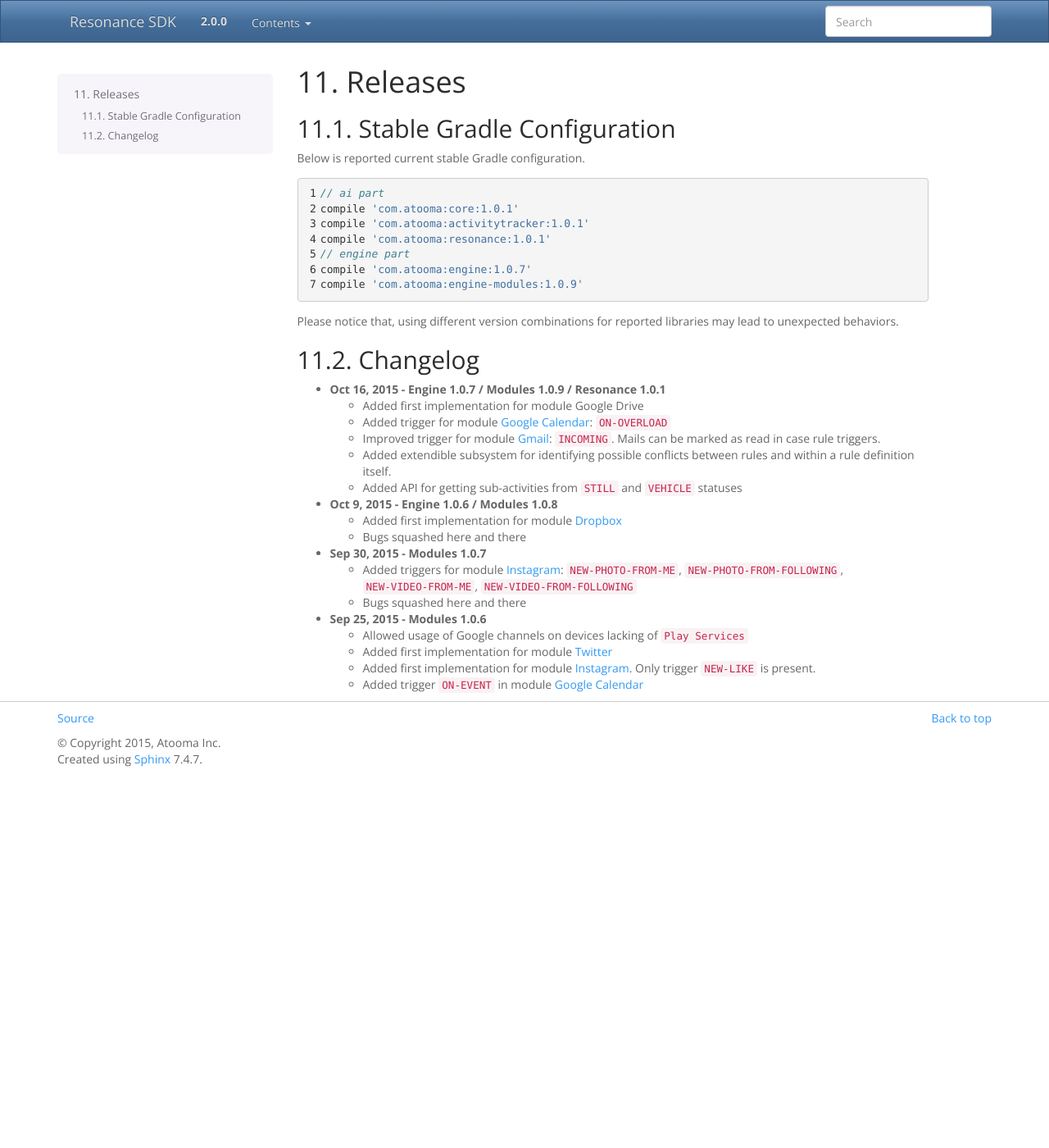
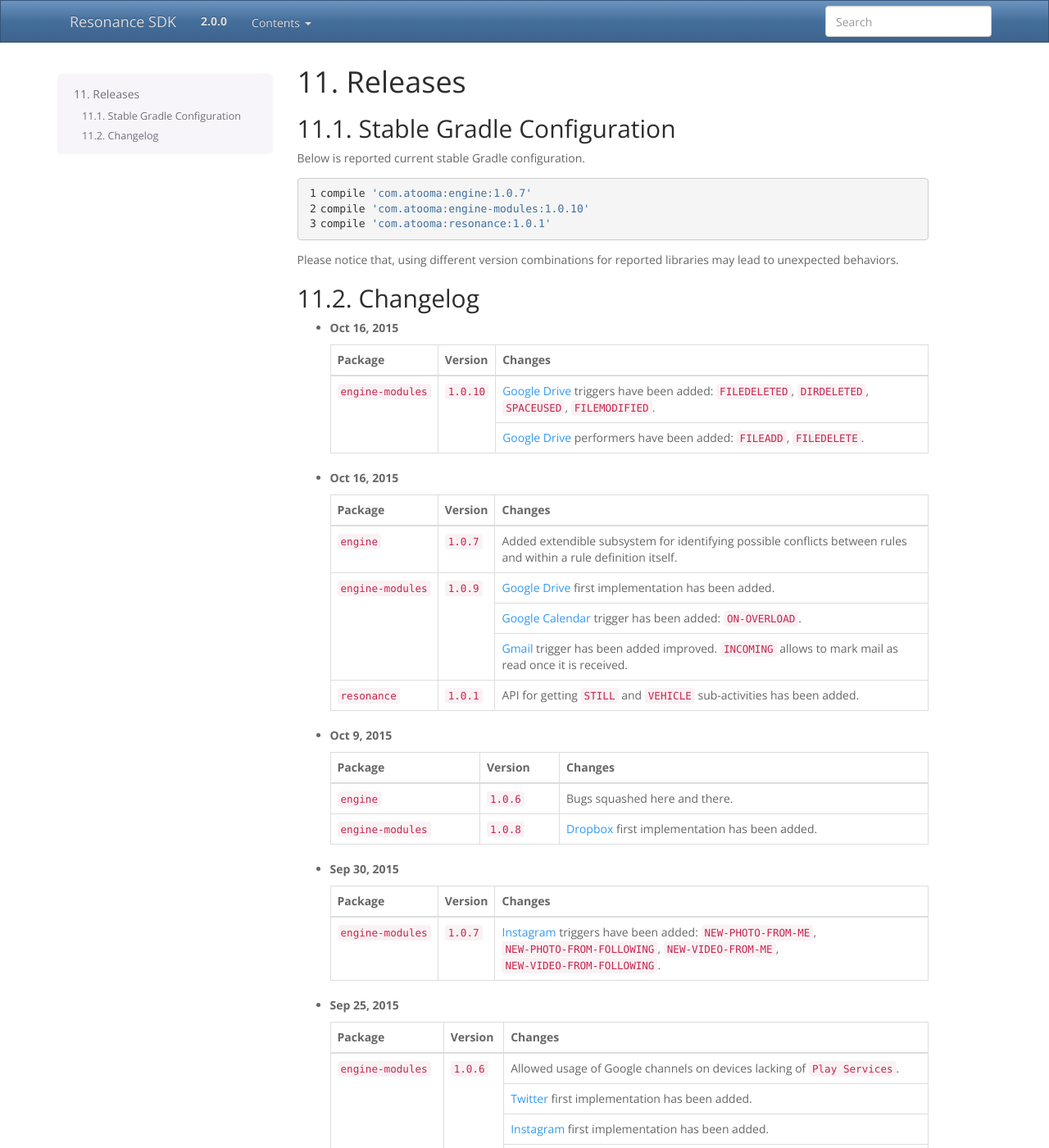
Before and after one commit to atooma/doc-resonance-sdk, a Sphinx documentation site: the page built from docs/source/releases.rst, in a window 1280 px wide and 1400 px high. Shown: the whole window at 82% size. Built offline with Sphinx 7.4.7, drawn with Linux system fonts in a browser that asks for light colours; some of the changed text lies outside the part shown.

Commit message:
Updated changeling layout

```diff
--- a/docs/source/releases.rst
+++ b/docs/source/releases.rst
@@ -11,49 +11,87 @@ Below is reported current stable Gradle configuration.
 .. code-block:: groovy
   :linenos:
 
-  // ai part
-  compile 'com.atooma:core:1.0.1'
-  compile 'com.atooma:activitytracker:1.0.1'
+  compile 'com.atooma:engine:1.0.7'
+  compile 'com.atooma:engine-modules:1.0.10'
   compile 'com.atooma:resonance:1.0.1'
-  // engine part
-  compile 'com.atooma:engine:1.0.7'
-  compile 'com.atooma:engine-modules:1.0.9'
 
 Please notice that, using different version combinations for reported libraries may lead to unexpected behaviors.
 
 Changelog
 ---------------------------------------
 
-* **Oct 16, 2015 - Engine 1.0.7 / Modules 1.0.9 / Resonance 1.0.1**
+* **Oct 16, 2015**
 
-  * Added first implementation for module Google Drive
+  .. cssclass:: table-bordered
 
-  * Added trigger for module :ref:`module-gcalendar`: ``ON-OVERLOAD``
+  +-----------------------+--------------+--------------------------------------------------------------------+
+  | Package               | Version      | Changes                                                            |
+  +=======================+==============+====================================================================+
+  | ``engine-modules``    | ``1.0.10``   | :ref:`module-gdrive` triggers have been added: ``FILEDELETED``,    |
+  |                       |              | ``DIRDELETED``, ``SPACEUSED``, ``FILEMODIFIED``.                   |
+  |                       |              +--------------------------------------------------------------------+
+  |                       |              | :ref:`module-gdrive` performers have been added: ``FILEADD``,      |
+  |                       |              | ``FILEDELETE``.                                                    |
+  +-----------------------+--------------+--------------------------------------------------------------------+
 
-  * Improved trigger for module :ref:`module-gmail`: ``INCOMING``. Mails can be marked as read in case rule triggers.
+* **Oct 16, 2015**
 
-  * Added extendible subsystem for identifying possible conflicts between rules and within a rule definition itself.
+  .. cssclass:: table-bordered
 
-  * Added API for getting sub-activities from ``STILL`` and ``VEHICLE`` statuses
+  +-----------------------+--------------+--------------------------------------------------------------------+
+  | Package               | Version      | Changes                                                            |
+  +=======================+==============+====================================================================+
+  | ``engine``            | ``1.0.7``    | Added extendible subsystem for identifying possible conflicts      |
+  |                       |              | between rules and within a rule definition itself.                 |
+  +-----------------------+--------------+--------------------------------------------------------------------+
+  | ``engine-modules``    | ``1.0.9``    | :ref:`module-gdrive` first implementation has been added.          |
+  |                       |              +--------------------------------------------------------------------+
+  |                       |              | :ref:`module-gcalendar` trigger has been added: ``ON-OVERLOAD``.   |
+  |                       |              +--------------------------------------------------------------------+
+  |                       |              | :ref:`module-gmail` trigger has been added improved. ``INCOMING``  |
+  |                       |              | allows to mark mail as read once it is received.                   |
+  +-----------------------+--------------+--------------------------------------------------------------------+
+  | ``resonance``         | ``1.0.1``    | API for getting ``STILL`` and ``VEHICLE`` sub-activities has been  |
+  |                       |              | added.                                                             |
+  +-----------------------+--------------+--------------------------------------------------------------------+
 
-* **Oct 9, 2015 - Engine 1.0.6 / Modules 1.0.8**
+* **Oct 9, 2015**
 
-  * Added first implementation for module :ref:`module-dropbox`
+  .. cssclass:: table-bordered
 
-  * Bugs squashed here and there
+  +-----------------------+--------------+--------------------------------------------------------------------+
+  | Package               | Version      | Changes                                                            |
+  +=======================+==============+====================================================================+
+  | ``engine``            | ``1.0.6``    | Bugs squashed here and there.                                      |
+  +-----------------------+--------------+--------------------------------------------------------------------+
+  | ``engine-modules``    | ``1.0.8``    | :ref:`module-dropbox` first implementation has been added.         |
+  +-----------------------+--------------+--------------------------------------------------------------------+
 
-* **Sep 30, 2015 - Modules 1.0.7**
+* **Sep 30, 2015**
 
-  * Added triggers for module :ref:`module-instagram`: ``NEW-PHOTO-FROM-ME``, ``NEW-PHOTO-FROM-FOLLOWING``, ``NEW-VIDEO-FROM-ME``, ``NEW-VIDEO-FROM-FOLLOWING``
+  .. cssclass:: table-bordered
 
-  * Bugs squashed here and there
+  +-----------------------+--------------+--------------------------------------------------------------------+
+  | Package               | Version      | Changes                                                            |
+  +=======================+==============+====================================================================+
+  | ``engine-modules``    | ``1.0.7``    | :ref:`module-instagram` triggers have been added:                  |
+  |                       |              | ``NEW-PHOTO-FROM-ME``, ``NEW-PHOTO-FROM-FOLLOWING``,               |
+  |                       |              | ``NEW-VIDEO-FROM-ME``, ``NEW-VIDEO-FROM-FOLLOWING``.               |
+  +-----------------------+--------------+--------------------------------------------------------------------+
 
-* **Sep 25, 2015 - Modules 1.0.6**
+* **Sep 25, 2015**
 
-  * Allowed usage of Google channels on devices lacking of ``Play Services``
+  .. cssclass:: table-bordered
 
-  * Added first implementation for module :ref:`module-twitter`
-
-  * Added first implementation for module :ref:`module-instagram`. Only trigger ``NEW-LIKE`` is present.
-
-  * Added trigger ``ON-EVENT`` in module :ref:`module-gcalendar`
+  +-----------------------+--------------+--------------------------------------------------------------------+
+  | Package               | Version      | Changes                                                            |
+  +=======================+==============+====================================================================+
+  | ``engine-modules``    | ``1.0.6``    | Allowed usage of Google channels on devices lacking of             |
+  |                       |              | ``Play Services``.                                                 |
+  +                       +              +--------------------------------------------------------------------+
+  |                       |              | :ref:`module-twitter` first implementation  has been added.        |
+  +                       +              +--------------------------------------------------------------------+
+  |                       |              | :ref:`module-instagram` first implementation  has been added.      |
+  +                       +              +--------------------------------------------------------------------+
+  |                       |              | :ref:`module-gcalendar` trigger has been added: ``ON-EVENT``.      |
+  +-----------------------+--------------+--------------------------------------------------------------------+
```
